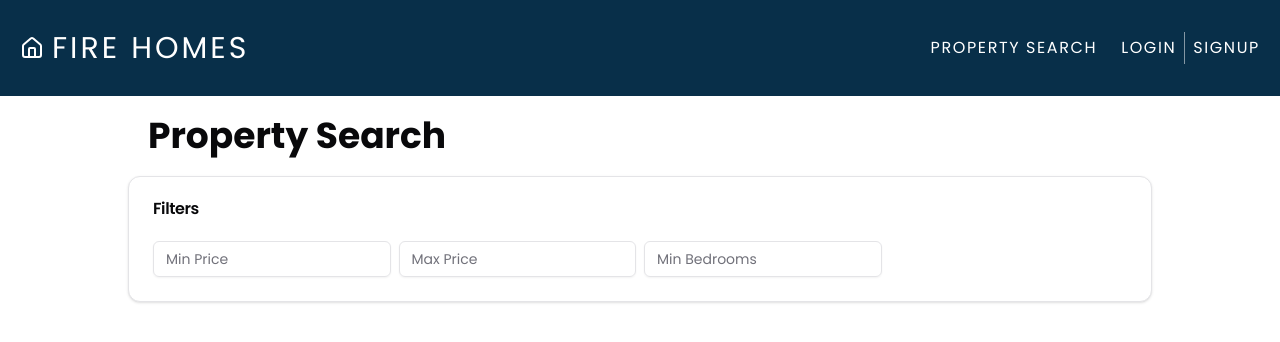
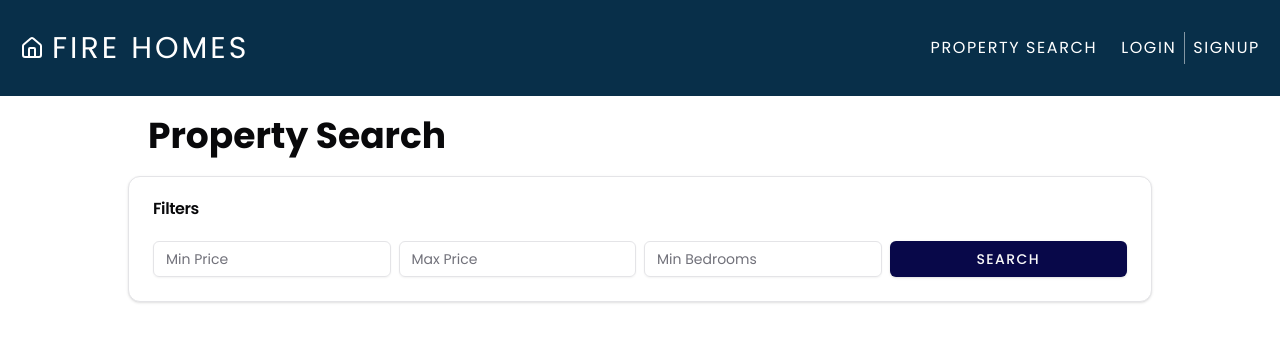
Before and after one commit to peter901/fire-homes-project, a Next.js app: page /property-search in a window 1280 px wide. Shown: the top 342 px of the page. Built offline with nearby package versions, Linux system fonts and the light colour scheme; no server answers.

Commit message:
add search button to the filters

```diff
--- a/app/property-search/FiltersForm.tsx
+++ b/app/property-search/FiltersForm.tsx
@@ -1,5 +1,6 @@
 "use client";
 
+import { Button } from "@/components/ui/button";
 import { Form, FormControl, FormField, FormItem } from "@/components/ui/form";
 import { Input } from "@/components/ui/input";
 import { zodResolver } from "@hookform/resolvers/zod";
@@ -81,6 +82,9 @@ export default function FiltersForm() {
             </FormItem>
           )}
         />
+        <Button type="submit" >
+            Search
+        </Button>
       </form>
     </Form>
   );
```
